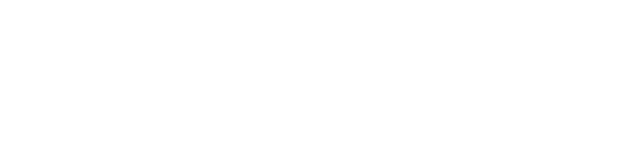
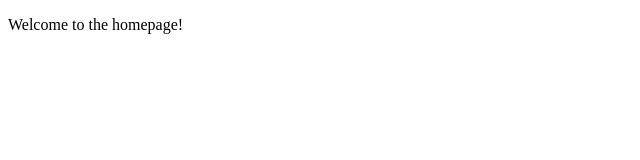
Before and after one commit to MatiasCarlsson/Ingenieria-III, a plain HTML site: page index.html in a window 1280 px wide. Shown: the whole page, without its empty margins (0-640 px from the left). Drawn offline with Linux system fonts and the light colour scheme.

Commit message:
update index.html to include a welcome message in the body

```diff
--- a/index.html
+++ b/index.html
@@ -6,6 +6,6 @@
     <title>Document</title>
 </head>
 <body>
-
+    <p>Welcome to the homepage!</p>
 </body>
 </html>
```
